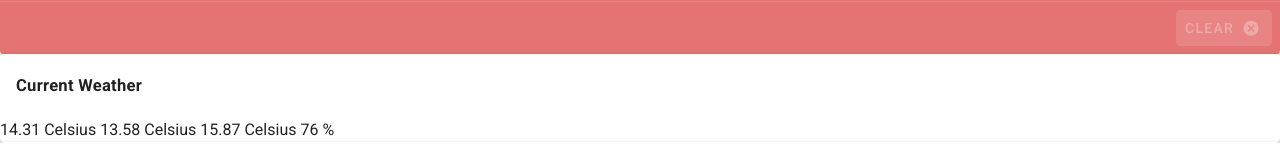
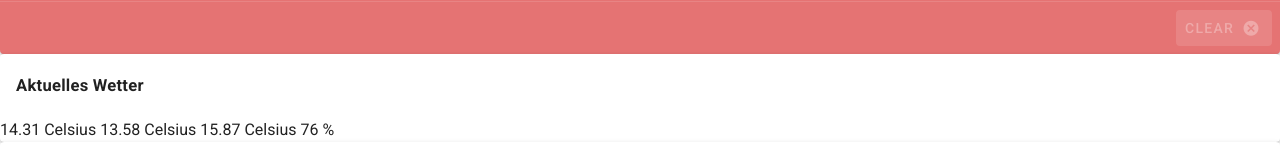
Before and after one commit to Chrichton/Weatherforcast, a Vue app in the folder Vue/vue-weather/: page / in a window 1280 px wide. Shown: the part 528-688 px from the top of the page. Built offline with nearby package versions, Linux system fonts and the light colour scheme; what vue-uuid would draw is missing.

Commit message:
SelectCity: $emit im watch test this.search not null

```diff
--- a/Vue/vue-weather/src/components/CurrentWeather.vue
+++ b/Vue/vue-weather/src/components/CurrentWeather.vue
@@ -1,7 +1,7 @@
 <template>
     <v-card>
         <v-card-title>
-            <h5 class="Display-1">Current Weather</h5>
+            <h5 class="Display-1">Aktuelles Wetter</h5>
         </v-card-title>
         <v-spacer>
             {{model.Temperature}} Celsius
--- a/Vue/vue-weather/src/components/SelectCity.vue
+++ b/Vue/vue-weather/src/components/SelectCity.vue
@@ -78,8 +78,6 @@ export default {
       fields () {
         if (!this.model) return []
 
-        this.$emit('load-weather', this.model.Key, this.model.Value)
-
         return Object.keys(this.model).map(key => {
           return {
             key,
@@ -98,6 +96,11 @@ export default {
       },
     },
     watch: {
+      fields () {
+        if (this.model) {
+          this.$emit('load-weather', this.model.Key, this.model.Value)
+        }
+      },
       search () {
         // Items have already been loaded
         // if (this.items.length > 0) return
@@ -105,7 +108,7 @@ export default {
         // // Items have already been requested
         // if (this.isLoading) return
 
-        if (this.search.length > 1) return
+        if (this.search && this.search.length > 1) return
 
         if (this.model != null)
         {
```
